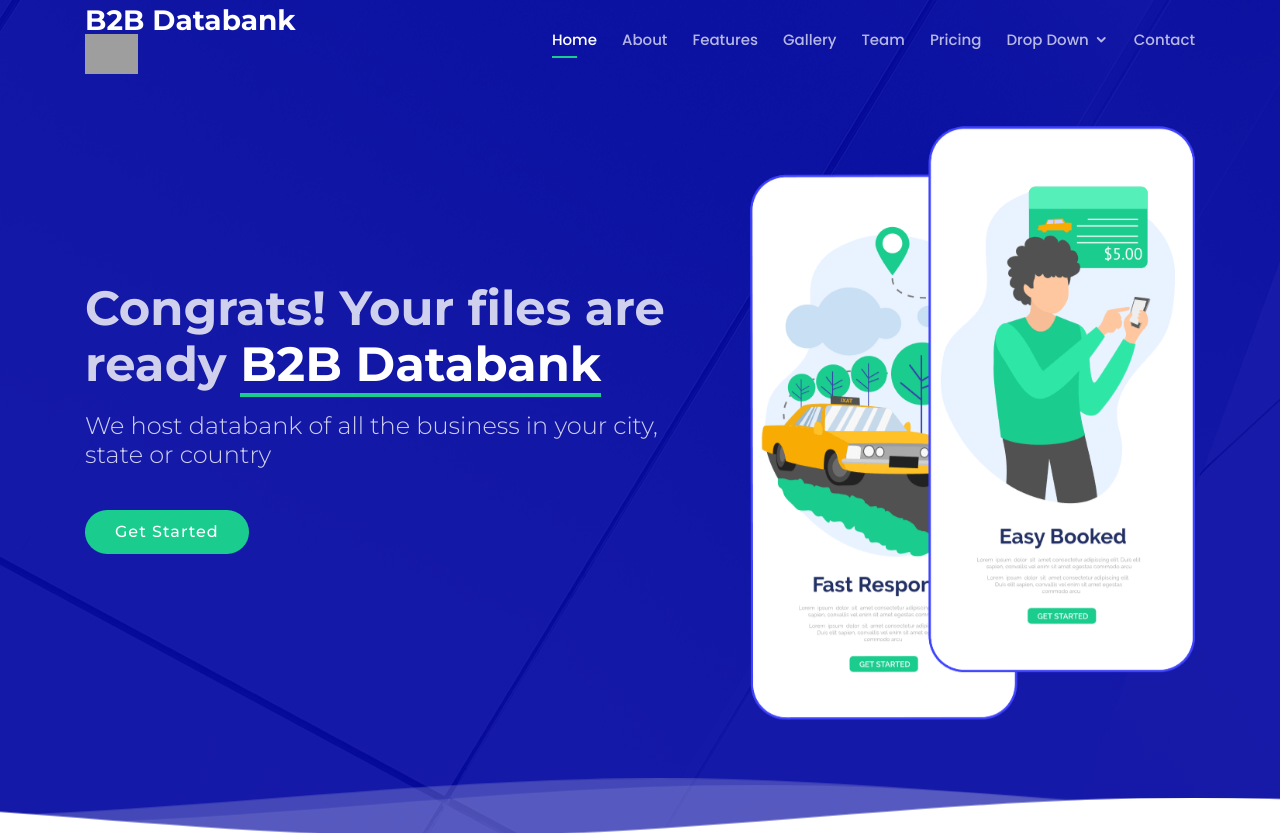
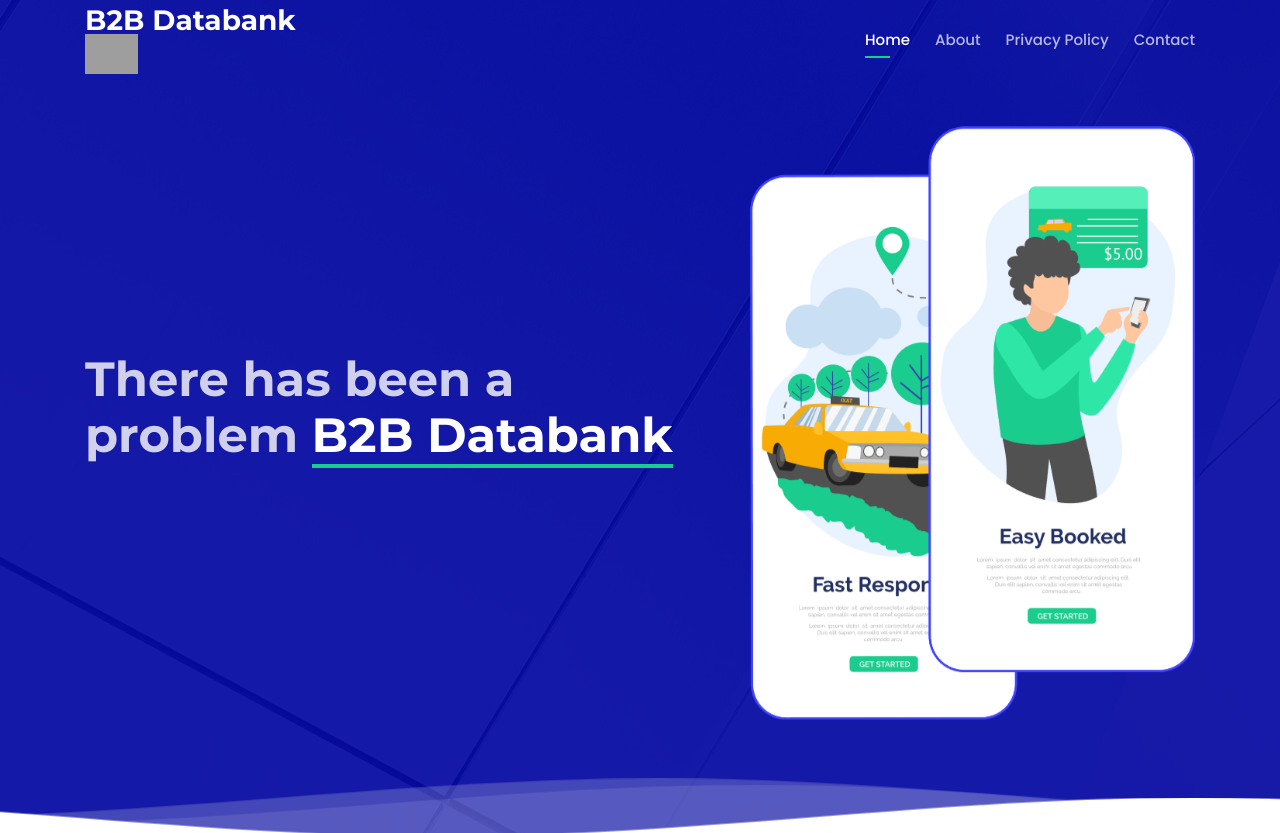
Before and after one commit to MuhammadHadiofficial/MapsWebscrapper, a Django app: page /non/1/ in a window 1280 px wide. Shown: the top 833 px of the page. Run offline with Django 3.2, Linux system fonts and the light colour scheme; some libraries are stand-ins or nearby versions; grey boxes are pictures that could not be loaded.

Commit message:
ne update

```diff
--- a/myapp/scripts/scrapper.py
+++ b/myapp/scripts/scrapper.py
@@ -155,7 +155,7 @@ def getData(businessname,city,country,id,radius):
     name_count = dataFrame[dataFrame['Firmenname / COMPANY NAME'] != '-'].count()[0]
 
     postalCode_count = dataFrame[dataFrame['PostalCode'] != '-'].count()[0]
-
+    print(total)
     print(filename)
     return {'filename':filename,'total':total, 'rating_count': str(rating_count),
                          'phone_count': str(phone_count), 'email_count': str(email_count), 'website_count': str(website_count),
--- a/myapp/static/myapp/assets/js/main.js
+++ b/myapp/static/myapp/assets/js/main.js
@@ -429,7 +429,7 @@ we can give you this information
   </div>
 </div>
       <div class="modal-footer justify-content-center">
-        <a href="pay" type="button" class="btn F" style="background: rgba(1, 3, 111, 0.8);">Go to cart</a>
+        <a href="pay" type="button" class="btn F" style="background: rgba(1, 3, 111, 0.8);color:white;">Go to cart</a>
         <a type="button" class="btn btn-outline-info waves-effect" data-dismiss="modal">Cancel</a>
       </div>
 
--- a/myapp/templates/404.html
+++ b/myapp/templates/404.html
@@ -9,13 +9,9 @@
         <div class="col-lg-7 pt-5 pt-lg-0 order-2 order-lg-1 d-flex align-items-center">
           <div data-aos="zoom-out">
             <h1>
-Congrats! Your files are ready
+There has been a problem
  <span>B2B Databank</span></h1>
-            <h2>We host databank of all the business in your city, state or country</h2>
-            <div class="text-center text-lg-left">
-              <a href="#about" class="btn-get-started scrollto">Get Started</a>
-            </div>
-          </div>
+                     </div>
         </div>
         <div class="col-lg-5 order-1 order-lg-2 hero-img" data-aos="zoom-out" data-aos-delay="300">
           <img src="{% static 'myapp/assets/img/hero-img.png' %}" class="img-fluid animated" alt="">
--- a/myapp/templates/base.html
+++ b/myapp/templates/base.html
@@ -50,27 +50,27 @@
         <ul>
           <li class="active"><a href="/">Home</a></li>
           <li><a href="#about">About</a></li>
-          <li><a href="#features">Features</a></li>
-          <li><a href="#gallery">Gallery</a></li>
-          <li><a href="#team">Team</a></li>
-          <li><a href="#pricing">Pricing</a></li>
-          <li class="drop-down"><a href="">Drop Down</a>
-            <ul>
-              <li><a href="#">Drop Down 1</a></li>
-              <li class="drop-down"><a href="#">Drop Down 2</a>
-                <ul>
-                  <li><a href="#">Deep Drop Down 1</a></li>
-                  <li><a href="#">Deep Drop Down 2</a></li>
-                  <li><a href="#">Deep Drop Down 3</a></li>
-                  <li><a href="#">Deep Drop Down 4</a></li>
-                  <li><a href="#">Deep Drop Down 5</a></li>
-                </ul>
-              </li>
-              <li><a href="#">Drop Down 3</a></li>
-              <li><a href="#">Drop Down 4</a></li>
-              <li><a href="#">Drop Down 5</a></li>
-            </ul>
-          </li>
+<!--          <li><a href="#features">Features</a></li>-->
+<!--          <li><a href="#gallery">Gallery</a></li>-->
+<!--          <li><a href="#team">Team</a></li>-->
+          <li><a href="#pricing">Privacy Policy</a></li>
+<!--          <li class="drop-down"><a href="">Drop Down</a>-->
+<!--            <ul>-->
+<!--              <li><a href="#">Drop Down 1</a></li>-->
+<!--              <li class="drop-down"><a href="#">Drop Down 2</a>-->
+<!--                <ul>-->
+<!--                  <li><a href="#">Deep Drop Down 1</a></li>-->
+<!--                  <li><a href="#">Deep Drop Down 2</a></li>-->
+<!--                  <li><a href="#">Deep Drop Down 3</a></li>-->
+<!--                  <li><a href="#">Deep Drop Down 4</a></li>-->
+<!--                  <li><a href="#">Deep Drop Down 5</a></li>-->
+<!--                </ul>-->
+<!--              </li>-->
+<!--              <li><a href="#">Drop Down 3</a></li>-->
+<!--              <li><a href="#">Drop Down 4</a></li>-->
+<!--              <li><a href="#">Drop Down 5</a></li>-->
+<!--            </ul>-->
+<!--          </li>-->
           <li><a href="#contact">Contact</a></li>
 
         </ul>
--- a/myapp/views.py
+++ b/myapp/views.py
@@ -153,7 +153,7 @@ def getFile(request):
         request.session.flush();
         return response
     else:
-        redirect('non/2')
+        return redirect('/non/3')
 
 def getPay(request):
 
@@ -199,7 +199,7 @@ def successMsg(request):
         return render(request,'success.html')
     else:
 
-        return redirect('non/1')
+        return redirect('/')
 def notfound_404(request,args):
     n=args
     if n=='1':
@@ -207,6 +207,6 @@ def notfound_404(request,args):
     elif n=='2':
         error='Payment not processed'
     else:
-        error='khghjghj'
+        error='Your Session Expired'
 
     return    render(request,'404.html',context={'err':error})
```
Also changed, not shown: myapp/templates/payment.html (+6 -1 lines), db.sqlite3.
